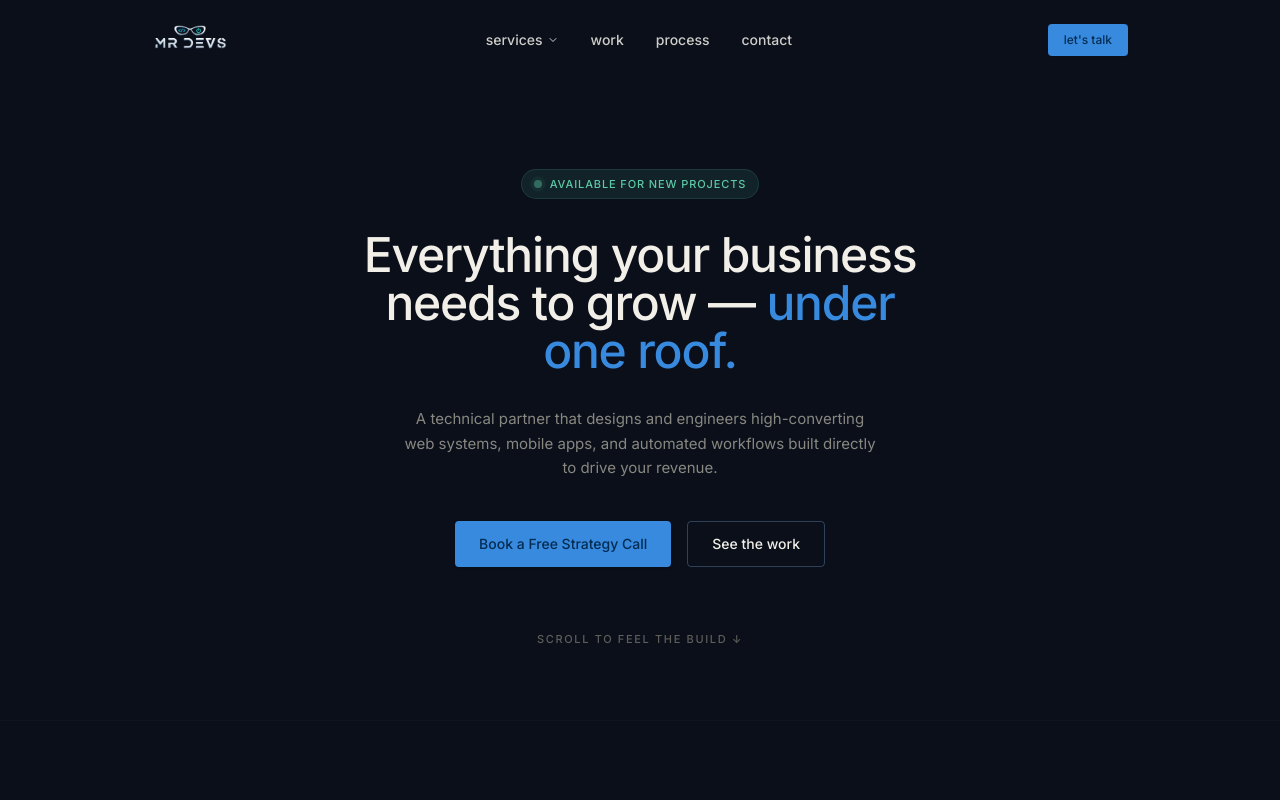
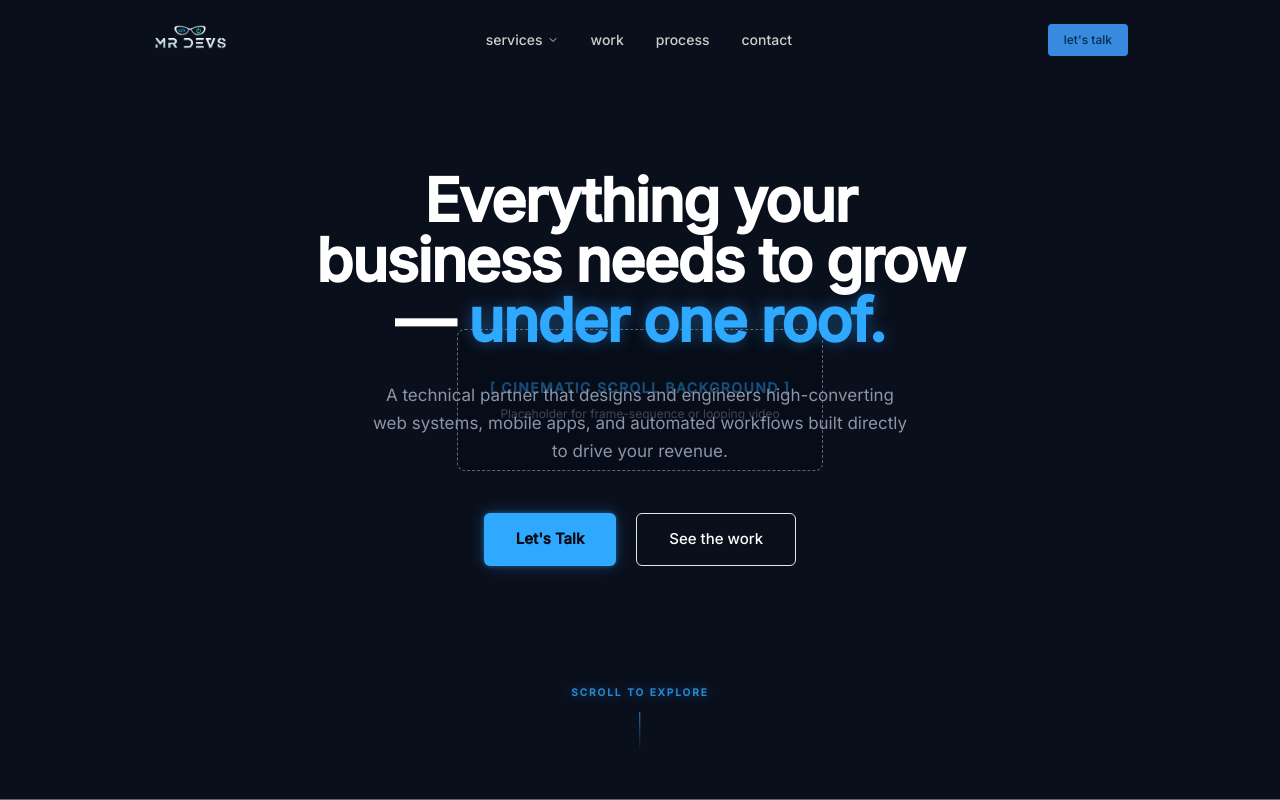
Before and after one commit to bc260205273awa-tech/MrDevs.dev, a Next.js app: page / in a window 1280 px wide. Shown: the top 800 px of the page. Built offline with nearby package versions, Linux system fonts and the light colour scheme.

Commit message:
Draft Hero section with GSAP animations and 3D placeholders

```diff
--- a/components/Hero.tsx
+++ b/components/Hero.tsx
@@ -1,6 +1,58 @@
 "use client";
 
+import { useRef } from 'react';
+import gsap from 'gsap';
+import { useGSAP } from '@gsap/react';
+import { ScrollTrigger } from 'gsap/ScrollTrigger';
+
+// Register ScrollTrigger
+if (typeof window !== "undefined") {
+  gsap.registerPlugin(ScrollTrigger);
+}
+
 export default function Hero() {
+  const containerRef = useRef<HTMLElement>(null);
+  const contentRef = useRef<HTMLDivElement>(null);
+  const headlineRef = useRef<HTMLHeadingElement>(null);
+  const subtextRef = useRef<HTMLParagraphElement>(null);
+  const ctaRef = useRef<HTMLDivElement>(null);
+
+  useGSAP(() => {
+    // 1. Initial reveal animation for headline, subtext, and CTA
+    const tl = gsap.timeline();
+
+    tl.from(headlineRef.current, {
+      y: 40,
+      opacity: 0,
+      duration: 1,
+      ease: 'power3.out',
+      delay: 0.2
+    })
+    .from(subtextRef.current, {
+      y: 20,
+      opacity: 0,
+      duration: 0.8,
+      ease: 'power3.out'
+    }, "-=0.6")
+    .from(ctaRef.current, {
+      y: 20,
+      opacity: 0,
+      duration: 0.8,
+      ease: 'power3.out'
+    }, "-=0.6");
+
+    // 2. Scroll-triggered Pinning
+    // [NEW] Pin the hero briefly on scroll before releasing into the next section
+    ScrollTrigger.create({
+      trigger: containerRef.current,
+      start: 'top top',
+      end: '+=1000', // Pin for 1000px of scrolling
+      pin: true,
+      anticipatePin: 1,
+    });
+
+  }, { scope: containerRef });
+
   const handleScrollTo = (e: React.MouseEvent<HTMLAnchorElement>, targetId: string) => {
     e.preventDefault();
     const targetElement = document.getElementById(targetId);
@@ -17,55 +69,73 @@ export default function Hero() {
   return (
     <section
       id="hero"
-      className="relative min-h-[90vh] flex flex-col justify-center items-center overflow-hidden pt-24 font-sans bg-[#0a0f1a] text-center"
+      ref={containerRef}
+      // [CHANGED] Updated to use locked design tokens: bg-main
+      className="relative h-screen w-full flex flex-col justify-center items-center overflow-hidden font-sans bg-bg-main text-center"
     >
-      <div className="relative max-w-2xl mx-auto px-6 py-16 flex flex-col items-center gap-8">
-        {/* Availability Badge */}
-        <div className="inline-flex items-center gap-2 px-3 py-1.5 rounded-full bg-[rgba(93,202,165,0.1)] border border-[rgba(93,202,165,0.15)] shadow-sm">
-          <span className="relative flex h-2 w-2">
-            <span className="absolute inline-flex h-full w-full rounded-full bg-[#5DCAA5] opacity-75 animate-ping-slow" />
-            <span className="relative inline-flex h-2 w-2 rounded-full bg-[#5DCAA5] animate-pulse-slow" />
+      {/* [NEW] Placeholder area for the frame-sequence/video background */}
+      <div className="absolute inset-0 z-0 flex items-center justify-center opacity-40 border-b border-accent-primary/20">
+        <div className="border border-dashed border-accent-primary/40 bg-bg-deep px-8 py-12 rounded-lg flex flex-col items-center gap-2">
+          <span className="text-accent-primary text-sm tracking-widest uppercase font-bold">
+            [ Cinematic Scroll Background ]
           </span>
-          <span className="text-[11px] font-medium text-[#5DCAA5] tracking-[0.08em] uppercase">
-            Available for new projects
+          <span className="text-text-body text-xs">
+            Placeholder for frame-sequence or looping video
           </span>
         </div>
+      </div>
+
+      {/* Content Container */}
+      <div ref={contentRef} className="relative z-10 max-w-3xl mx-auto px-6 flex flex-col items-center gap-8 -mt-16">
 
         {/* Main Headline */}
-        <h1 className="text-3xl md:text-5xl font-medium text-[#f1efe8] leading-[1.15] tracking-tight max-w-xl">
+        <h1
+          ref={headlineRef}
+          // [CHANGED] Updated headline to use text-heading and accent-primary
+          className="text-4xl md:text-6xl font-bold text-text-heading leading-[1.15] tracking-tight max-w-2xl opacity-100"
+        >
           Everything your business needs to grow —{" "}
-          <span className="text-[#378ADD]">under one roof.</span>
+          <span className="text-accent-primary" style={{ textShadow: '0 0 15px rgba(47,168,255,0.4)' }}>
+            under one roof.
+          </span>
         </h1>
 
         {/* Subhead */}
-        <p className="text-[15px] text-[#888780] max-w-[480px] leading-relaxed">
+        <p
+          ref={subtextRef}
+          // [CHANGED] Updated subtext to use text-body
+          className="text-[17px] text-text-body max-w-[540px] leading-relaxed opacity-100"
+        >
           A technical partner that designs and engineers high-converting web systems, mobile apps, and automated workflows built directly to drive your revenue.
         </p>
 
         {/* CTA Buttons */}
-        <div className="flex flex-col sm:flex-row gap-4 w-full sm:w-auto mt-2">
+        <div ref={ctaRef} className="flex flex-col sm:flex-row gap-5 w-full sm:w-auto mt-4 opacity-100">
           <a
             href="#contact"
             onClick={(e) => handleScrollTo(e, "contact")}
-            className="inline-flex items-center justify-center px-6 py-3 bg-[#378ADD] text-[#042C53] font-medium text-sm rounded shadow hover:bg-[#378ADD]/90 hover:scale-[0.98] active:scale-[0.95] transition-all duration-200"
+            // [CHANGED] "Let's talk" CTA with electric blue glow (shadow-glow)
+            className="inline-flex items-center justify-center px-8 py-3.5 bg-accent-primary text-[#050B14] font-semibold text-[15px] rounded-md shadow-glow hover:bg-accent-cyan hover:shadow-glow-cyan hover:scale-[1.02] active:scale-[0.98] transition-all duration-300"
           >
-            Book a Free Strategy Call
+            Let's Talk
           </a>
           <a
             href="#work"
             onClick={(e) => handleScrollTo(e, "work")}
-            className="inline-flex items-center justify-center px-6 py-3 bg-transparent border border-[rgba(133,183,235,0.3)] text-[#f1efe8] font-medium text-sm rounded hover:border-[rgba(133,183,235,0.5)] hover:bg-[#378ADD]/5 hover:scale-[0.98] active:scale-[0.95] transition-all duration-200"
+            // [CHANGED] Secondary CTA matching the dark navy/electric blue theme
+            className="inline-flex items-center justify-center px-8 py-3.5 bg-transparent border border-accent-primary/30 text-text-heading font-medium text-[15px] rounded-md hover:border-accent-primary hover:bg-accent-primary/10 hover:scale-[1.02] active:scale-[0.98] transition-all duration-300"
           >
             See the work
           </a>
         </div>
+      </div>
 
-        {/* Scroll Hint */}
-        <div className="mt-8 flex flex-col items-center gap-1 select-none pointer-events-none">
-          <span className="text-[11px] text-[#5F5E5A] tracking-[0.15em] uppercase font-medium">
-            scroll to feel the build ↓
-          </span>
-        </div>
+      {/* Scroll Hint */}
+      <div className="absolute bottom-12 left-1/2 -translate-x-1/2 flex flex-col items-center gap-3 select-none pointer-events-none opacity-80 z-10">
+        <span className="text-[10px] text-accent-primary tracking-[0.2em] uppercase font-bold" style={{ textShadow: '0 0 10px rgba(47,168,255,0.5)' }}>
+          Scroll to explore
+        </span>
+        <div className="w-[1px] h-10 bg-gradient-to-b from-accent-primary to-transparent"></div>
       </div>
     </section>
   );
```
Also changed, not shown: package.json (+6 -1 lines), 1 other file (tests, documents, lock files or other folders).
